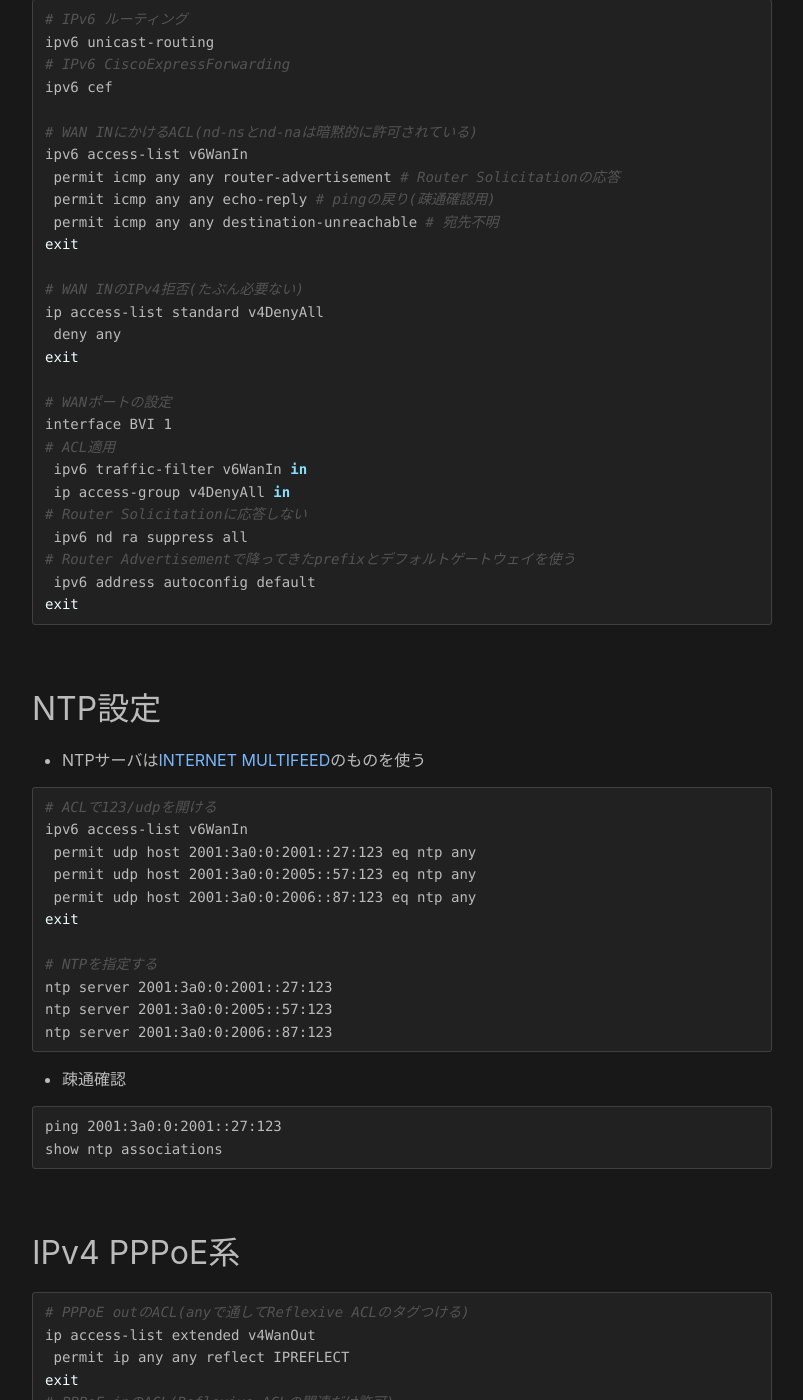
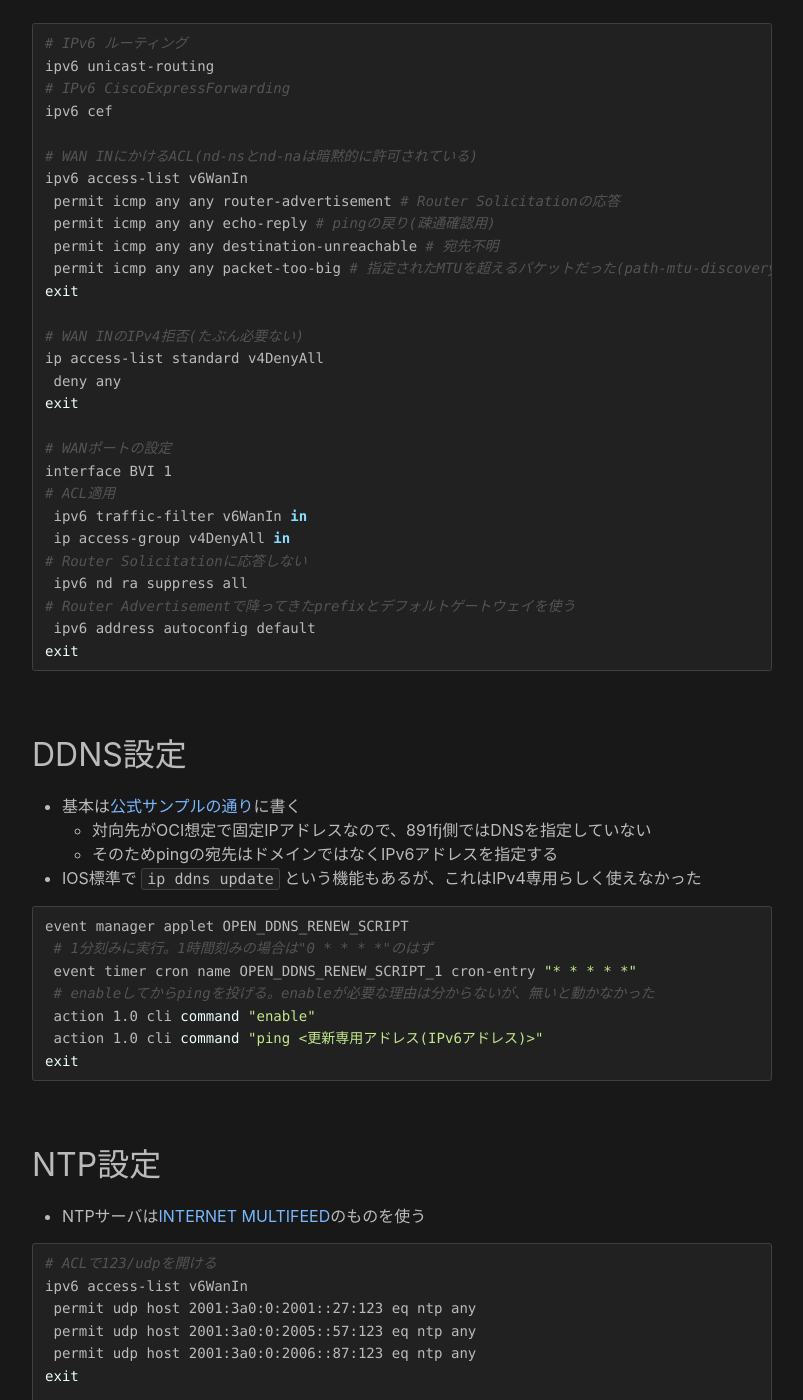
Before and after one commit to maeda577/maeda577.github.io, a Jekyll site: the page built from _posts/2021-07-31-c891fj.md, in a window 1280 px wide and 1400 px high, scrolled down 3159 px. Shown: the whole window, without its empty margins (238-1041 px from the left). Built offline with Jekyll 4.4.1, drawn with Linux system fonts in a browser that asks for light colours; some of the changed text lies outside the part shown.

Commit message:
891FJ記事更新

````diff
--- a/_posts/2021-07-31-c891fj.md
+++ b/_posts/2021-07-31-c891fj.md
@@ -10,6 +10,7 @@ date: 2021-07-31 12:05 +0900
     * ひかり電話なしでPrefixはRAで降ってくる。ブリッジはせず、LAN側はIPv6使用不可
     * ACLはWAN側INに静的にかける。Reflexive ACLは使わない(発信元がルータ自身だと動かないっぽい)
     * ACLの宛先はanyにする。WAN側アドレスにすべきだが、変わる可能性があり面倒だった
+    * DDNSは[OPEN IPv6 ダイナミック DNS for フレッツ・光ネクスト](https://i.open.ad.jp/)を使う
 * IPv4系
     * 普通にPPPoEでつなぐ
     * Transixでもつなぐ
@@ -137,6 +138,7 @@ ipv6 access-list v6WanIn
  permit icmp any any router-advertisement # Router Solicitationの応答
  permit icmp any any echo-reply # pingの戻り(疎通確認用)
  permit icmp any any destination-unreachable # 宛先不明
+ permit icmp any any packet-too-big # 指定されたMTUを超えるパケットだった(path-mtu-discoveryで使うっぽい)
 exit
 
 # WAN INのIPv4拒否(たぶん必要ない)
@@ -153,6 +155,23 @@ interface BVI 1
  ipv6 nd ra suppress all
 # Router Advertisementで降ってきたprefixとデフォルトゲートウェイを使う
  ipv6 address autoconfig default
+exit
+```
+
+DDNS設定
+------------------------
+* 基本は[公式サンプルの通り](https://i.open.ad.jp/config/cisco.aspx)に書く
+    * 対向先がOCI想定で固定IPアドレスなので、891fj側ではDNSを指定していない
+    * そのためpingの宛先はドメインではなくIPv6アドレスを指定する
+* IOS標準で `ip ddns update` という機能もあるが、これはIPv4専用らしく使えなかった
+
+``` shell
+event manager applet OPEN_DDNS_RENEW_SCRIPT
+ # 1分刻みに実行。1時間刻みの場合は"0 * * * *"のはず
+ event timer cron name OPEN_DDNS_RENEW_SCRIPT_1 cron-entry "* * * * *"
+ # enableしてからpingを投げる。enableが必要な理由は分からないが、無いと動かなかった
+ action 1.0 cli command "enable"
+ action 1.0 cli command "ping <更新専用アドレス(IPv6アドレス)>"
 exit
 ```
 
@@ -277,6 +296,8 @@ interface Tunnel 1
  tunnel mode ipv6
 # トンネルの対向先
  tunnel destination 2404:8E00::FEED:100
+# 最適なMTU値を探索する(入力してもshow runに出ないのでデフォルトっぽい)
+ tunnel path-mtu-discovery
 exit
 
 # IPv4のデフォルトゲートウェイをTransixにする
@@ -350,7 +371,7 @@ copy running-config startup-config
 # ACLでDHCPv6とDNSを開ける
 ipv6 access-list v6WanIn
  permit udp any any eq 546 # DHCPv6
- permit udp any eq domain any # DNS
+ permit udp any eq domain any # DNS(うっかり外向けにDNS公開すると死ぬ気がする)
 
 interface FastEthernet 0
 # DNSの設定をDHCPv6からもらう
````
